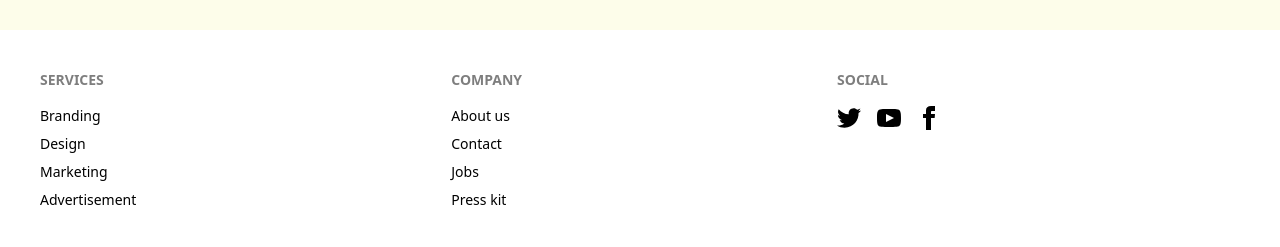
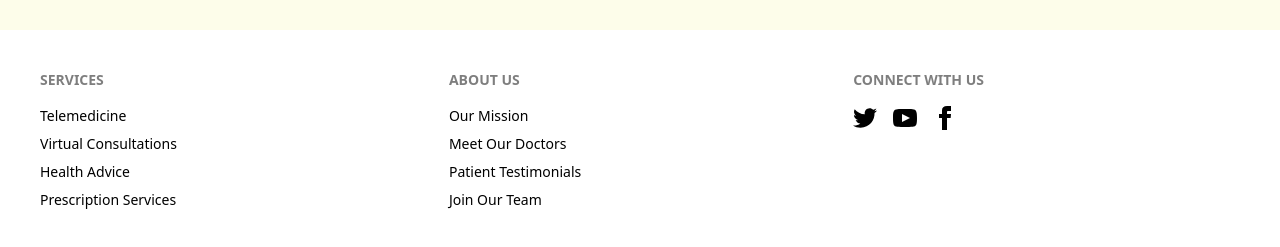
Before and after one commit to Abin95x/Health_Goody_Client, a React (Create React App) app: page / in a window 1280 px wide. Shown: the part 2090-2337 px from the top of the page. Built offline with nearby package versions, Linux system fonts and the light colour scheme; no server answers.

Commit message:
admin dashboard

```diff
--- a/src/Components/UserComponents/Footer/Footer.jsx
+++ b/src/Components/UserComponents/Footer/Footer.jsx
@@ -3,30 +3,43 @@
 const Footer = () => {
   return (
     <div>
-      <footer className="footer p-10 bg-white   text-black">
+      <footer className="footer p-10 bg-white text-black">
   <nav>
     <header className="footer-title">Services</header>
-          <a className="link link-hover">Branding</a>
-          <a className="link link-hover">Design</a>
-          <a className="link link-hover">Marketing</a>
-          <a className="link link-hover">Advertisement</a>
+    <a className="link link-hover">Telemedicine</a>
+    <a className="link link-hover">Virtual Consultations</a>
+    <a className="link link-hover">Health Advice</a>
+    <a className="link link-hover">Prescription Services</a>
   </nav>
   <nav>
-          <header className="footer-title">Company</header>
-          <a className="link link-hover">About us</a>
-          <a className="link link-hover">Contact</a>
-          <a className="link link-hover">Jobs</a>
-          <a className="link link-hover">Press kit</a>
+    <header className="footer-title">About Us</header>
+    <a className="link link-hover">Our Mission</a>
+    <a className="link link-hover">Meet Our Doctors</a>
+    <a className="link link-hover">Patient Testimonials</a>
+    <a className="link link-hover">Join Our Team</a>
   </nav>
   <nav>
-          <header className="footer-title">Social</header>
+    <header className="footer-title">Connect With Us</header>
     <div className="grid grid-flow-col gap-4">
-            <a><svg xmlns="http://www.w3.org/2000/svg" width="24" height="24" viewBox="0 0 24 24" className="fill-current"><path d="M24 4.557c-.883.392-1.832.656-2.828.775 1.017-.609 1.798-1.574 2.165-2.724-.951.564-2.005.974-3.127 1.195-.897-.957-2.178-1.555-3.594-1.555-3.179 0-5.515 2.966-4.797 6.045-4.091-.205-7.719-2.165-10.148-5.144-1.29 2.213-.669 5.108 1.523 6.574-.806-.026-1.566-.247-2.229-.616-.054 2.281 1.581 4.415 3.949 4.89-.693.188-1.452.232-2.224.084.626 1.956 2.444 3.379 4.6 3.419-2.07 1.623-4.678 2.348-7.29 2.04 2.179 1.397 4.768 2.212 7.548 2.212 9.142 0 14.307-7.721 13.995-14.646.962-.695 1.797-1.562 2.457-2.549z"></path></svg></a>
-            <a><svg xmlns="http://www.w3.org/2000/svg" width="24" height="24" viewBox="0 0 24 24" className="fill-current"><path d="M19.615 3.184c-3.604-.246-11.631-.245-15.23 0-3.897.266-4.356 2.62-4.385 8.816.029 6.185.484 8.549 4.385 8.816 3.6.245 11.626.246 15.23 0 3.897-.266 4.356-2.62 4.385-8.816-.029-6.185-.484-8.549-4.385-8.816zm-10.615 12.816v-8l8 3.993-8 4.007z"></path></svg></a>
-            <a><svg xmlns="http://www.w3.org/2000/svg" width="24" height="24" viewBox="0 0 24 24" className="fill-current"><path d="M9 8h-3v4h3v12h5v-12h3.642l.358-4h-4v-1.667c0-.955.192-1.333 1.115-1.333h2.885v-5h-3.808c-3.596 0-5.192 1.583-5.192 4.615v3.385z"></path></svg></a>
+      <a>
+        <svg xmlns="http://www.w3.org/2000/svg" width="24" height="24" viewBox="0 0 24 24" className="fill-current">
+          <path d="M24 4.557c-.883.392-1.832.656-2.828.775 1.017-.609 1.798-1.574 2.165-2.724-.951.564-2.005.974-3.127 1.195-.897-.957-2.178-1.555-3.594-1.555-3.179 0-5.515 2.966-4.797 6.045-4.091-.205-7.719-2.165-10.148-5.144-1.29 2.213-.669 5.108 1.523 6.574-.806-.026-1.566-.247-2.229-.616-.054 2.281 1.581 4.415 3.949 4.89-.693.188-1.452.232-2.224.084.626 1.956 2.444 3.379 4.6 3.419-2.07 1.623-4.678 2.348-7.29 2.04 2.179 1.397 4.768 2.212 7.548 2.212 9.142 0 14.307-7.721 13.995-14.646.962-.695 1.797-1.562 2.457-2.549z"></path>
+        </svg>
+      </a>
+      <a>
+        <svg xmlns="http://www.w3.org/2000/svg" width="24" height="24" viewBox="0 0 24 24" className="fill-current">
+          <path d="M19.615 3.184c-3.604-.246-11.631-.245-15.23 0-3.897.266-4.356 2.62-4.385 8.816.029 6.185.484 8.549 4.385 8.816 3.6.245 11.626.246 15.23 0 3.897-.266 4.356-2.62 4.385-8.816-.029-6.185-.484-8.549-4.385-8.816zm-10.615 12.816v-8l8 3.993-8 4.007z"></path>
+        </svg>
+      </a>
+      <a>
+        <svg xmlns="http://www.w3.org/2000/svg" width="24" height="24" viewBox="0 0 24 24" className="fill-current">
+          <path d="M9 8h-3v4h3v12h5v-12h3.642l.358-4h-4v-1.667c0-.955.192-1.333 1.115-1.333h2.885v-5h-3.808c-3.596 0-5.192 1.583-5.192 4.615v3.385z"></path>
+        </svg>
+      </a>
     </div>
   </nav>
 </footer>
+
     </div>
   );
 };
```
Lines whose indentation alone changed are shown as unchanged.
